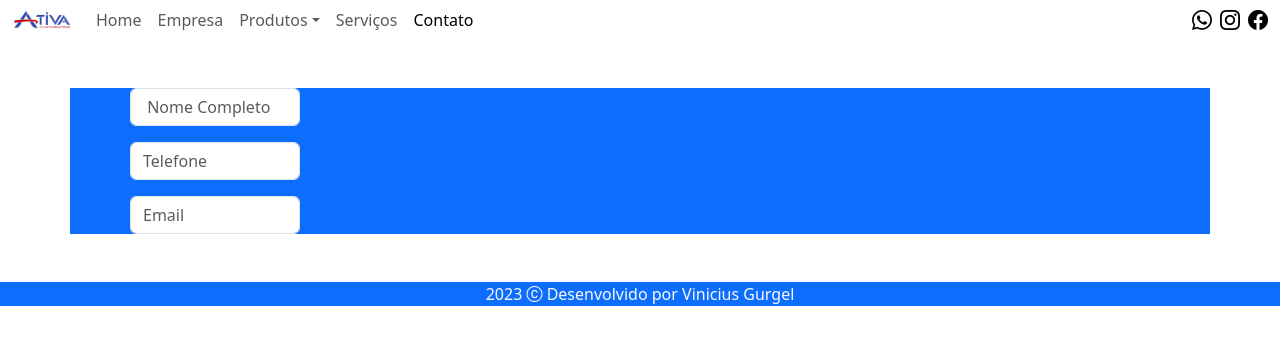
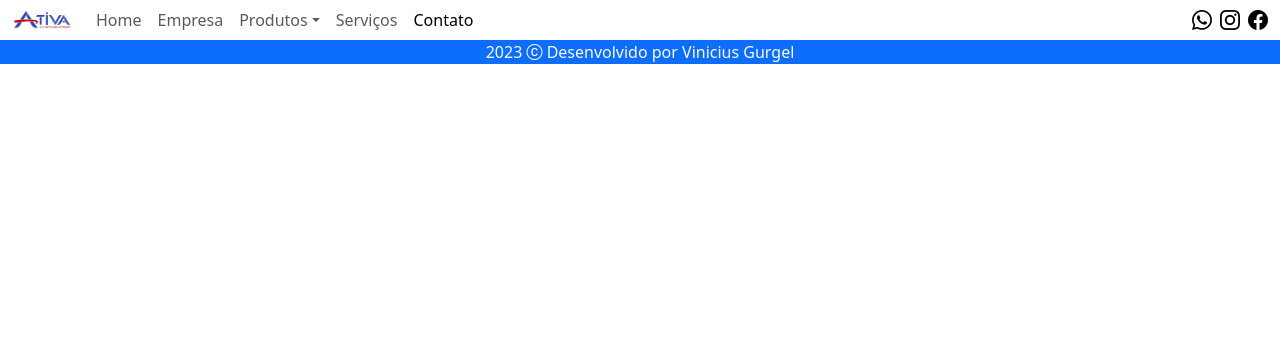
Before and after one commit to ViniGurgel/Ativa, a plain HTML site: page contato.html in a window 1280 px wide. Drawn offline with nearby package versions, Linux system fonts and the light colour scheme.

Commit message:
Add files via upload

```diff
--- a/contato.html
+++ b/contato.html
@@ -67,23 +67,7 @@
         </div>
     </nav>
 
-    <main>
-<section class=" container text-bg-primary text-md-left">
-        <div class="m-5 g-3">
-            <div class="col col-xl-2 my-3">
-              <input type="text" class="form-control" placeholder=" Nome Completo" aria-label="Nome">
-            </div>
-            <div class="col col-xl-2 my-3">
-                <input type="text" class="form-control" placeholder="Telefone" aria-label="Nome">
-              </div>
-              <div class="col col-xl-2 my-3">
-                <input type="text" class="form-control" placeholder="Email" aria-label="Nome">
-              </div>
 
-          </div>
-
-        </section>
-    </main>
 
 
         <!-- rodapé -->
```
